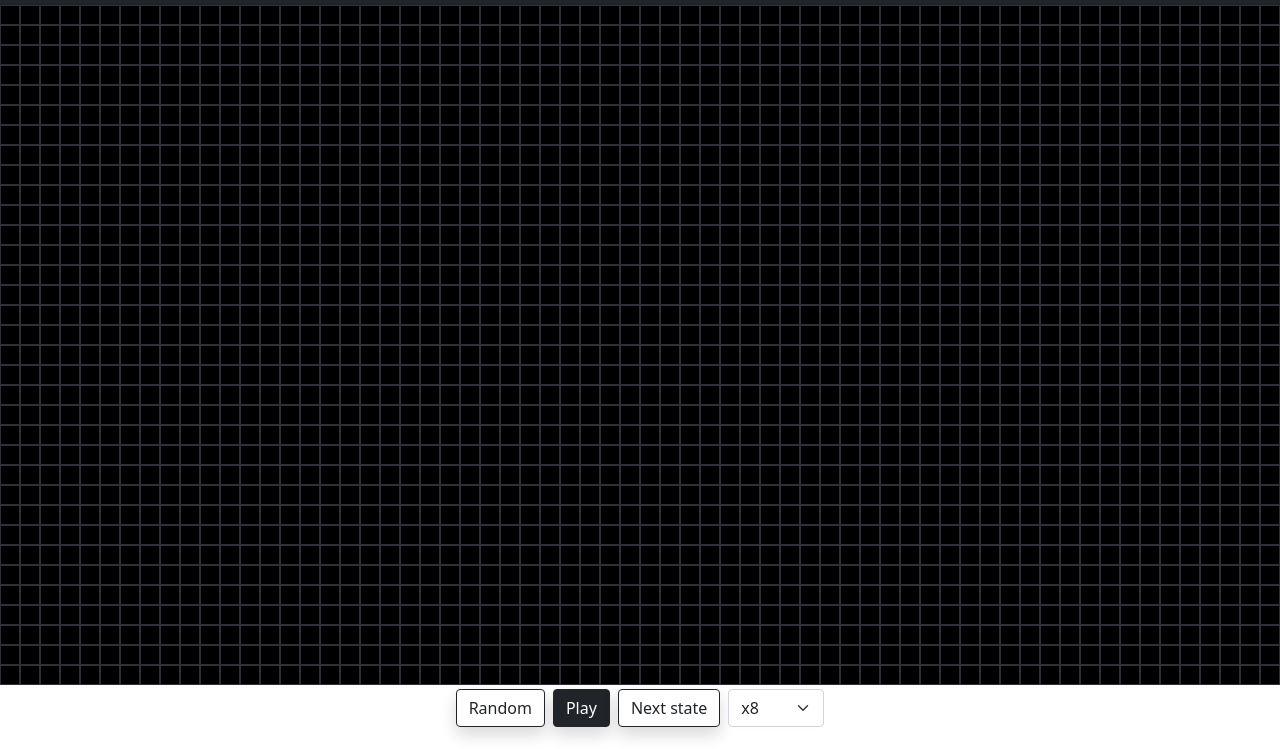
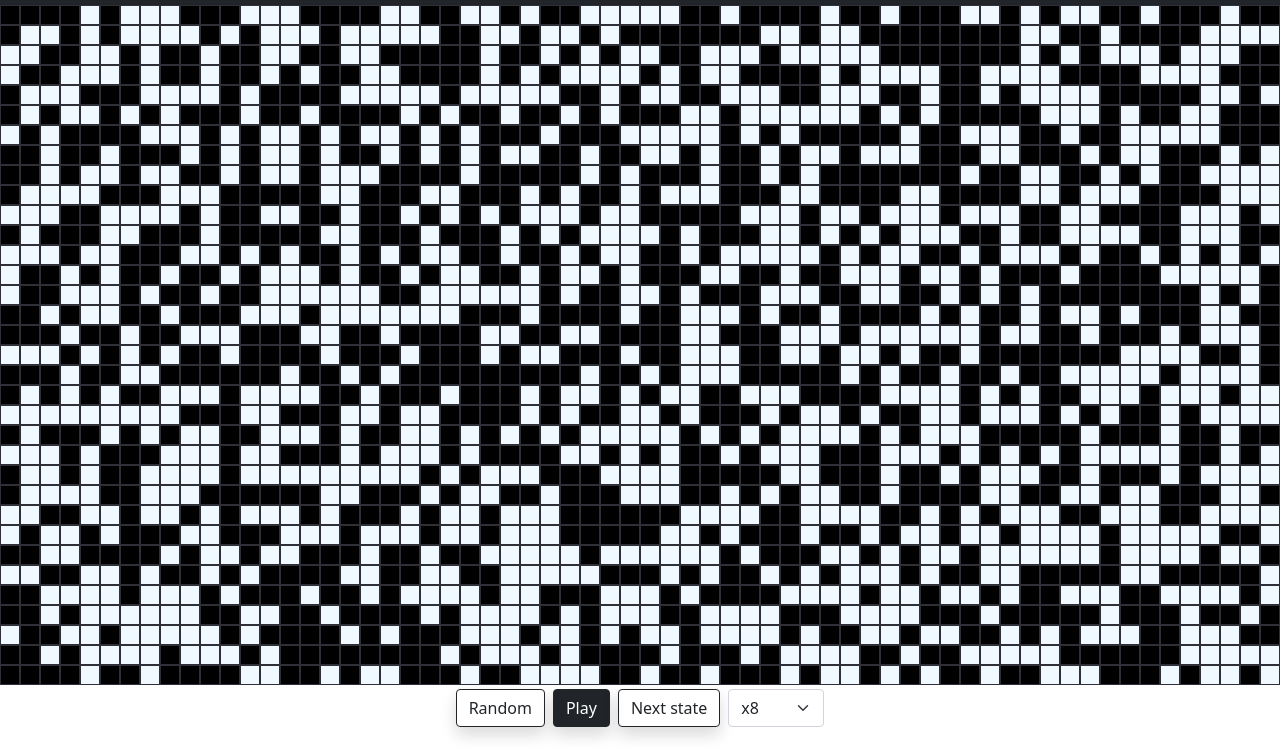
Before and after one commit to nurik12-py/nurik12-py.github.io, a plain HTML site: page index.html in a window 1280 px wide. Shown: the part 51-800 px from the top of the page. Drawn offline with nearby package versions, Linux system fonts and the light colour scheme.

Commit message:
fandom fill added

```diff
--- a/index.html
+++ b/index.html
@@ -187,7 +187,7 @@
                 clearInterval(solverInterval)
             }
         }
-
+        randomFill();
     </script>
 </body>
 
```
